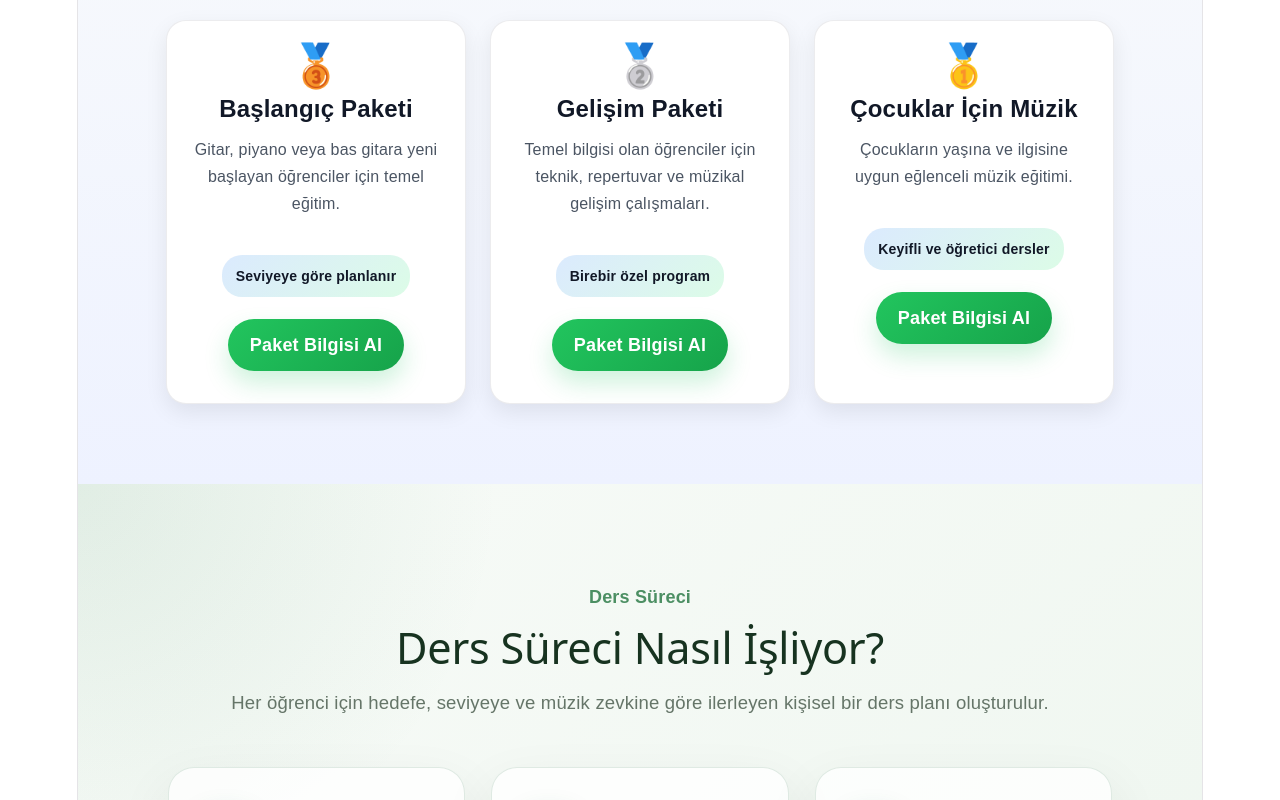
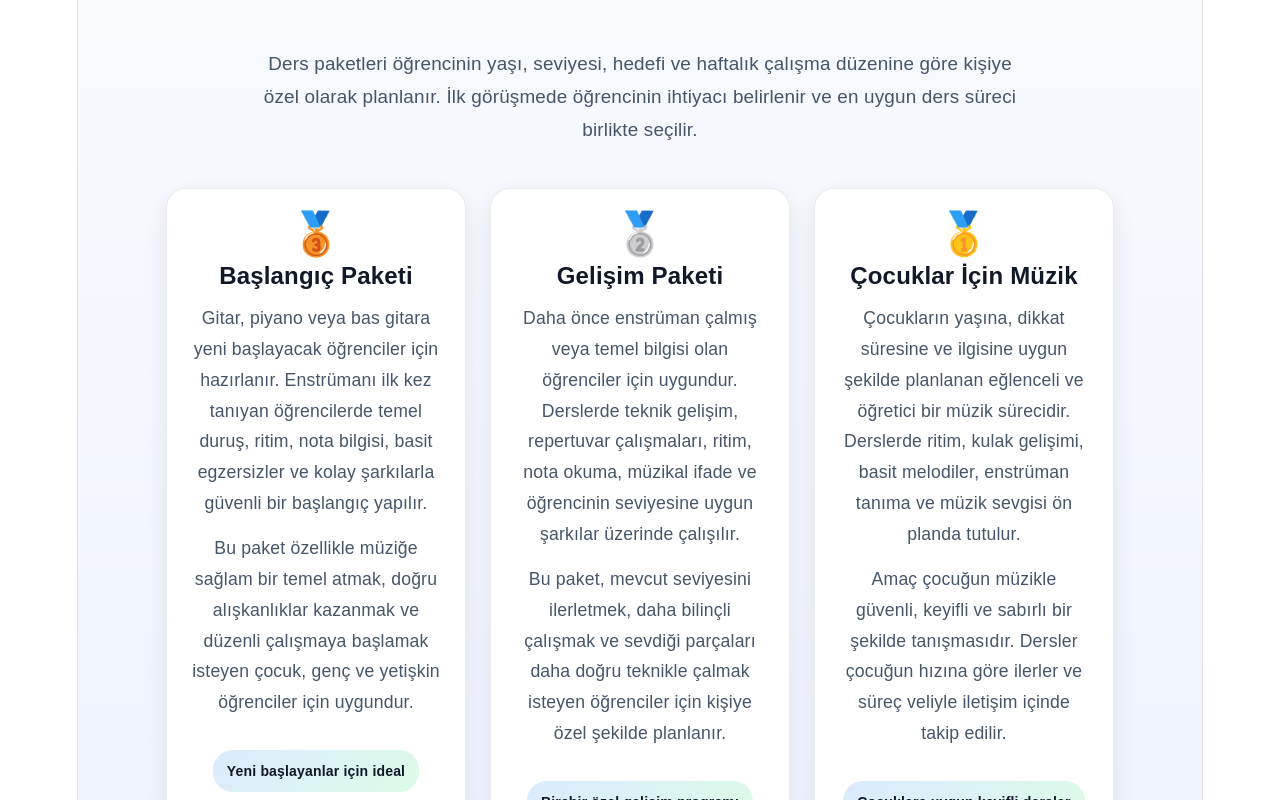
Before and after one commit to ErenOzusen/eren-muzik-atolyesi, a React (Vite) app: page / in a window 1280 px wide. Shown: the part 3540-4340 px from the top of the page. Built offline with nearby package versions, Linux system fonts and the light colour scheme.

Commit message:
Paketler bolumu satis odakli guncellendi

```diff
--- a/src/App.css
+++ b/src/App.css
@@ -3019,3 +3019,25 @@ margin-top: 10px;
 .lesson-button {
   margin-top: auto;
 }
+
+.package-card {
+  display: flex;
+  flex-direction: column;
+  align-items: center;
+  text-align: center;
+}
+
+.package-card p {
+  font-size: 0.98rem;
+  line-height: 1.75;
+  color: #475569;
+  margin-bottom: 14px;
+}
+
+.package-badge {
+  margin: 8px 0 22px;
+}
+
+.package-card .lesson-button {
+  margin-top: auto;
+}
--- a/src/App.jsx
+++ b/src/App.jsx
@@ -988,14 +988,32 @@ if (isAdminPage) {
 </section>
 
             <section id="paketler" className="packages reveal">
+  <span className="section-badge">Paketler</span>
   <h2>Ders Paketleri</h2>
+
+  <p className="section-description">
+    Ders paketleri öğrencinin yaşı, seviyesi, hedefi ve haftalık çalışma düzenine göre
+    kişiye özel olarak planlanır. İlk görüşmede öğrencinin ihtiyacı belirlenir ve en uygun
+    ders süreci birlikte seçilir.
+  </p>
 
   <div className="package-list">
     <div className="package-card">
       <div className="package-icon">🥉</div>
       <h3>Başlangıç Paketi</h3>
-      <p>Gitar, piyano veya bas gitara yeni başlayan öğrenciler için temel eğitim.</p>
-<span className="package-badge">Seviyeye göre planlanır</span>
+
+      <p>
+        Gitar, piyano veya bas gitara yeni başlayacak öğrenciler için hazırlanır.
+        Enstrümanı ilk kez tanıyan öğrencilerde temel duruş, ritim, nota bilgisi,
+        basit egzersizler ve kolay şarkılarla güvenli bir başlangıç yapılır.
+      </p>
+
+      <p>
+        Bu paket özellikle müziğe sağlam bir temel atmak, doğru alışkanlıklar kazanmak
+        ve düzenli çalışmaya başlamak isteyen çocuk, genç ve yetişkin öğrenciler için uygundur.
+      </p>
+
+      <span className="package-badge">Yeni başlayanlar için ideal</span>
 
       <a
         href="https://wa.me/905558089585?text=Merhaba%2C%20Ba%C5%9Flang%C4%B1%C3%A7%20Paketi%20hakk%C4%B1nda%20bilgi%20almak%20istiyorum."
@@ -1003,15 +1021,26 @@ if (isAdminPage) {
         rel="noopener noreferrer"
         className="lesson-button"
       >
-  Paket Bilgisi Al
+        Başlangıç Paketi İçin Bilgi Al
       </a>
     </div>
 
     <div className="package-card">
       <div className="package-icon">🥈</div>
       <h3>Gelişim Paketi</h3>
-      <p>Temel bilgisi olan öğrenciler için teknik, repertuvar ve müzikal gelişim çalışmaları.</p>
-<span className="package-badge">Birebir özel program</span>
+
+      <p>
+        Daha önce enstrüman çalmış veya temel bilgisi olan öğrenciler için uygundur.
+        Derslerde teknik gelişim, repertuvar çalışmaları, ritim, nota okuma, müzikal ifade
+        ve öğrencinin seviyesine uygun şarkılar üzerinde çalışılır.
+      </p>
+
+      <p>
+        Bu paket, mevcut seviyesini ilerletmek, daha bilinçli çalışmak ve sevdiği parçaları
+        daha doğru teknikle çalmak isteyen öğrenciler için kişiye özel şekilde planlanır.
+      </p>
+
+      <span className="package-badge">Birebir özel gelişim programı</span>
 
       <a
         href="https://wa.me/905558089585?text=Merhaba%2C%20Geli%C5%9Fim%20Paketi%20hakk%C4%B1nda%20bilgi%20almak%20istiyorum."
@@ -1019,15 +1048,26 @@ if (isAdminPage) {
         rel="noopener noreferrer"
         className="lesson-button"
       >
-  Paket Bilgisi Al
+        Gelişim Paketi İçin Bilgi Al
       </a>
     </div>
 
     <div className="package-card">
       <div className="package-icon">🥇</div>
       <h3>Çocuklar İçin Müzik</h3>
-      <p>Çocukların yaşına ve ilgisine uygun eğlenceli müzik eğitimi.</p>
-<span className="package-badge">Keyifli ve öğretici dersler</span>
+
+      <p>
+        Çocukların yaşına, dikkat süresine ve ilgisine uygun şekilde planlanan eğlenceli
+        ve öğretici bir müzik sürecidir. Derslerde ritim, kulak gelişimi, basit melodiler,
+        enstrüman tanıma ve müzik sevgisi ön planda tutulur.
+      </p>
+
+      <p>
+        Amaç çocuğun müzikle güvenli, keyifli ve sabırlı bir şekilde tanışmasıdır.
+        Dersler çocuğun hızına göre ilerler ve süreç veliyle iletişim içinde takip edilir.
+      </p>
+
+      <span className="package-badge">Çocuklara uygun keyifli dersler</span>
 
       <a
         href="https://wa.me/905558089585?text=Merhaba%2C%20%C3%87ocuklar%20i%C3%A7in%20m%C3%BCzik%20dersleri%20hakk%C4%B1nda%20bilgi%20almak%20istiyorum."
@@ -1035,7 +1075,7 @@ if (isAdminPage) {
         rel="noopener noreferrer"
         className="lesson-button"
       >
-  Paket Bilgisi Al
+        Çocuklar İçin Bilgi Al
       </a>
     </div>
   </div>
```
Lines whose indentation alone changed are shown as unchanged.
